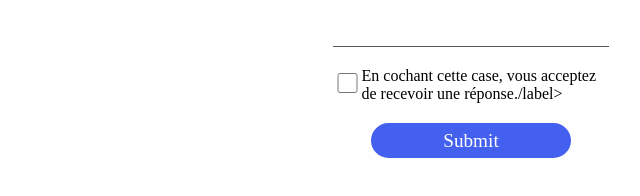
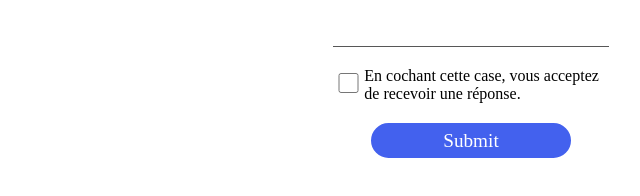
Before and after one commit to MatheoPag/Personal-WebSite, a plain HTML site: page contact.html in a window 1280 px wide. Shown: the part 480-676 px from the top of the page, 169-809 px from the left. Drawn offline with Linux system fonts and the light colour scheme; a web font is replaced by a local one.

Commit message:
corrections

```diff
--- a/contact.html
+++ b/contact.html
@@ -34,7 +34,7 @@
                     <div class="recontacter">
                         <span></span>
                         <input type="checkbox" name="accepte" id="accepte" required>
-                        <label for="accepte">En cochant cette case, vous acceptez de recevoir une réponse./label>
+                        <label for="accepte">En cochant cette case, vous acceptez de recevoir une réponse.</label>
                     </div>
                     <input type="hidden" name="redirect" value="https://web3forms.com/success">
                 </div>
```
